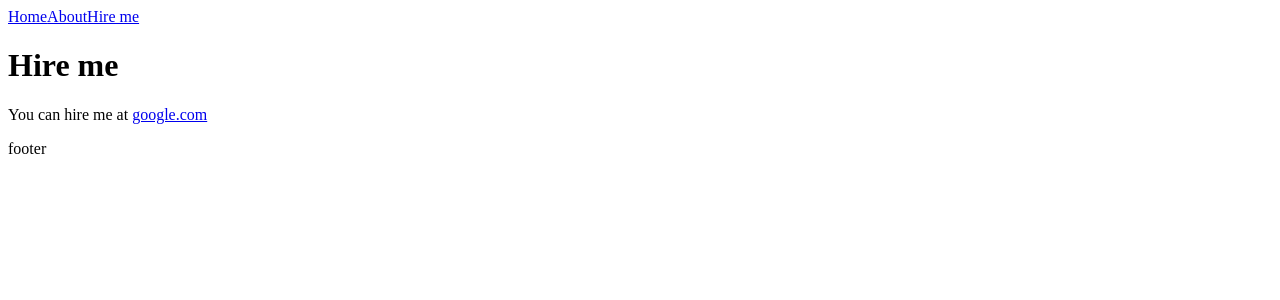
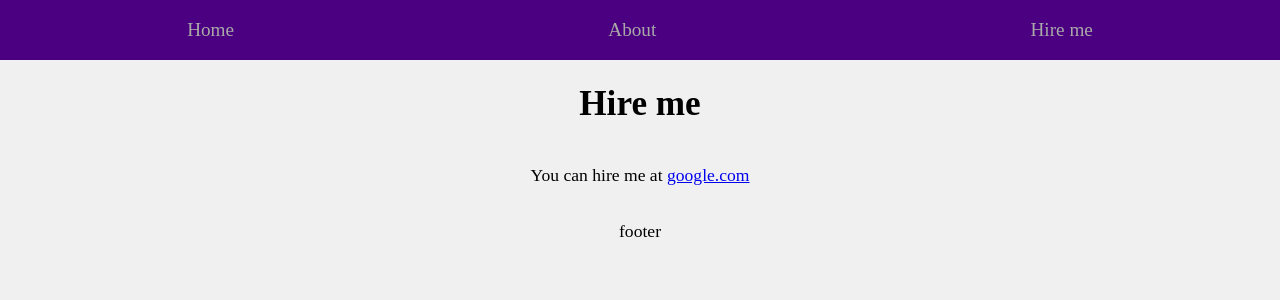
Before and after one commit to ritchey0713/next-port, a Next.js app: page /hireme in a window 1280 px wide. Shown: the top 300 px of the page. Built offline with nearby package versions, Linux system fonts and the light colour scheme.

Commit message:
add style tags

```diff
--- a/components/Layout.js
+++ b/components/Layout.js
@@ -1,15 +1,61 @@
 import Link from "next/link";
 
 export default ({ children, title }) => (
-  <div>
+  <div className="root">
     <header>
-      <Link href="/">Home</Link>
-      <Link href="/about">About</Link>
-      <Link href="/hireme">Hire me</Link>
+      <Link href="/">
+        <a>Home</a>
+      </Link>
+      <Link href="/about">
+        <a>About</a>
+      </Link>
+      <Link href="/hireme">
+        <a>Hire me</a>
+      </Link>
     </header>
     <h1>{title}</h1>
     {children}
 
     <footer>footer</footer>
+    <style jsx>{`
+      .root {
+        display: flex;
+        justify-content: center;
+        align-items: center;
+        flex-direction: column;
+      }
+
+      header {
+        width: 100%;
+        display: flex;
+        justify-content: space-around;
+        padding: 1em;
+        font-size: 1.2rem;
+        background: indigo;
+      }
+
+      header a {
+        color: darkgrey;
+        text-decoration: none;
+      }
+      header a:hover {
+        font-weight: bold;
+        color: lightgrey;
+      }
+
+      footer {
+        padding: 1em;
+      }
+    `}</style>
+
+    <style global jsx>
+      {`
+        body {
+          margin: 0;
+          font-size: 110%;
+          background: #f0f0f0;
+        }
+      `}
+    </style>
   </div>
 );
```
